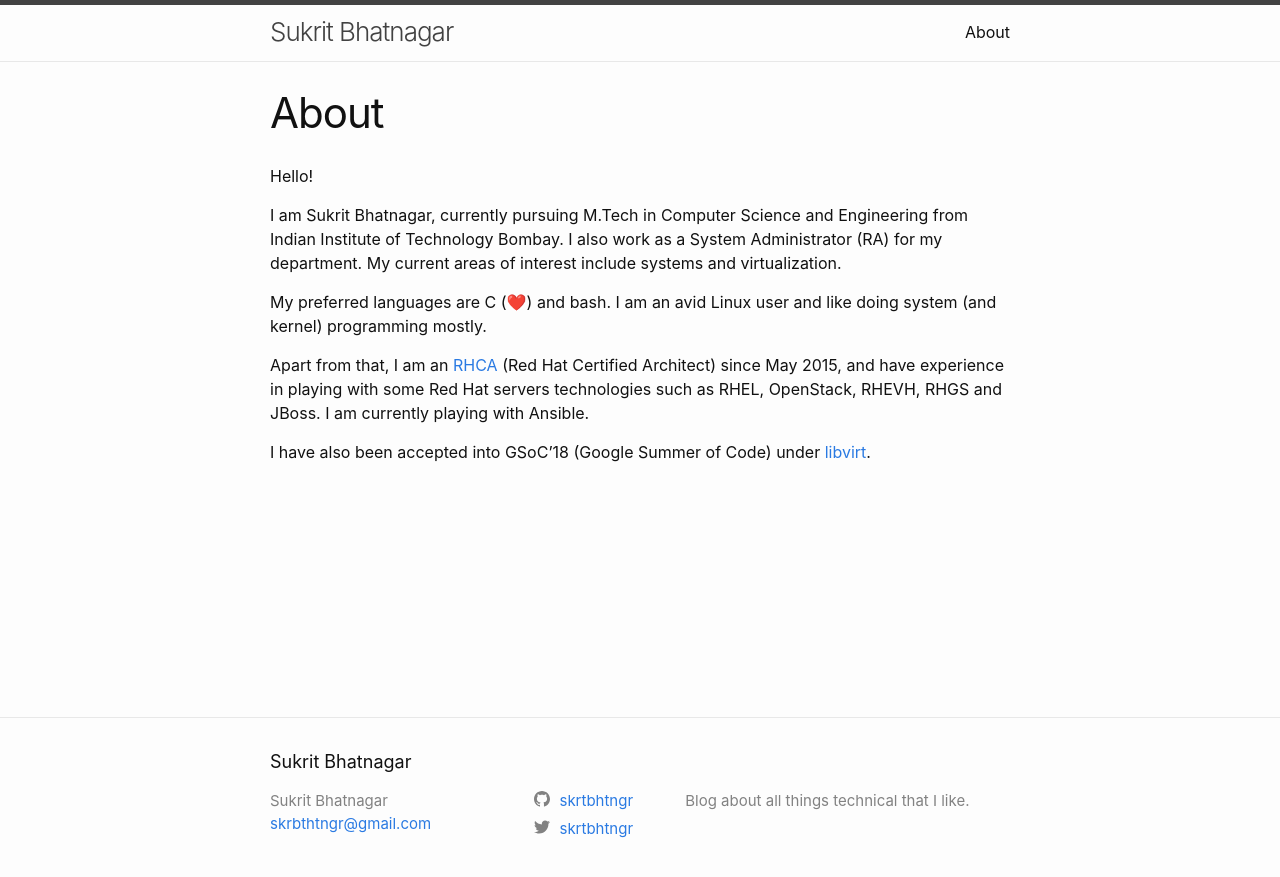
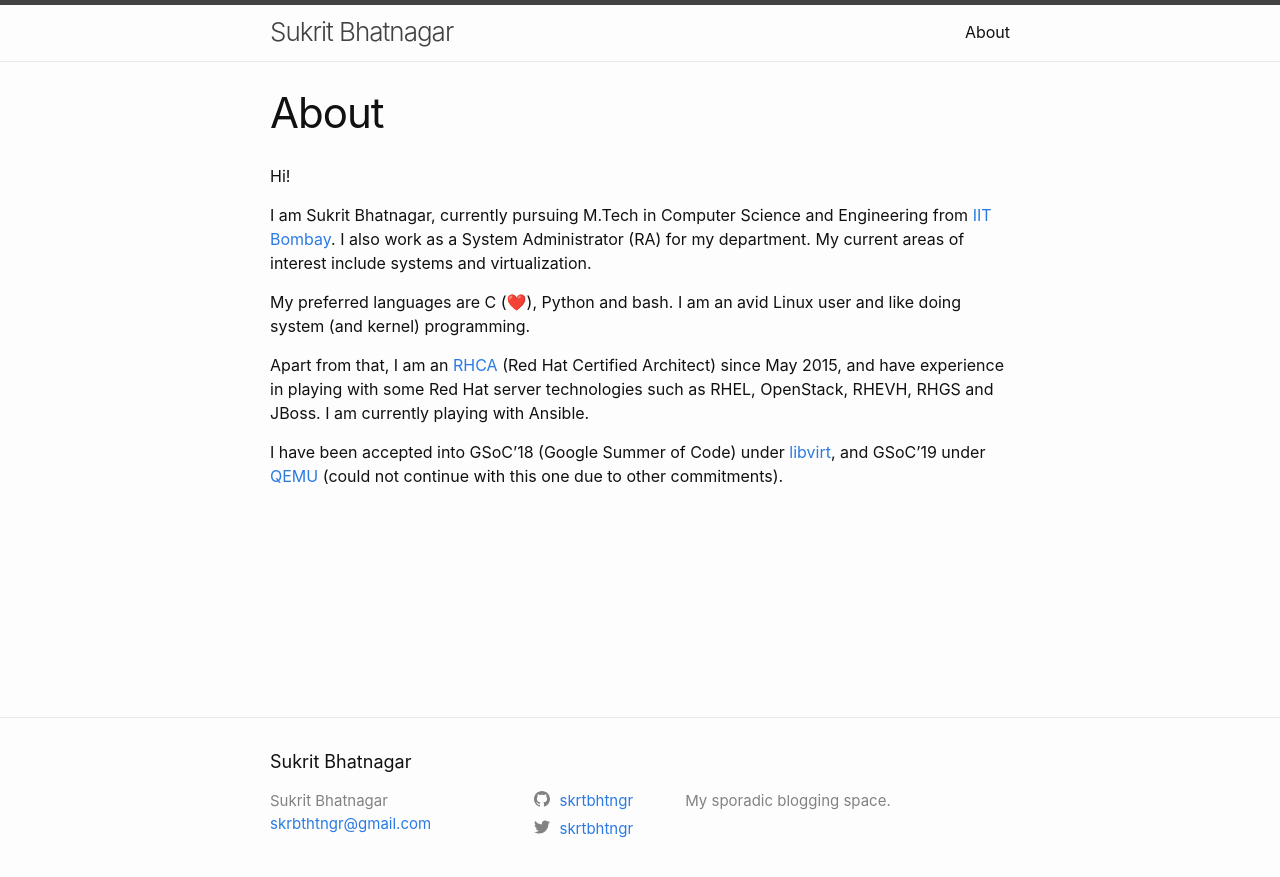
Before and after one commit to skrtbhtngr/skrtbhtngr.github.io, a Jekyll site: the page built from about.md, in a window 1280 px wide. Shown: the top 877 px of the page. Built offline with Jekyll 4.4.1, drawn with Linux system fonts in a browser that asks for light colours; emoji names are drawn with the system emoji font.

Commit message:
some maintenance

```diff
--- a/_config.yml
+++ b/_config.yml
@@ -16,7 +16,7 @@
 title: Sukrit Bhatnagar
 email: skrbthtngr@gmail.com
 description: >- # this means to ignore newlines until "baseurl:"
- Blog about all things technical that I like.
+ My sporadic blogging space.
 baseurl: "" # the subpath of your site, e.g. /blog
 url: "https://skrtbhtngr.github.io" # the base hostname & protocol for your site, e.g. http://example.com
 twitter_username: skrtbhtngr
--- a/about.md
+++ b/about.md
@@ -4,12 +4,12 @@ title: About
 permalink: /about/
 ---
 
-Hello!
+Hi!
 
-I am Sukrit Bhatnagar, currently pursuing M.Tech in Computer Science and Engineering from Indian Institute of Technology Bombay. I also work as a System Administrator (RA) for my department. My current areas of interest include systems and virtualization.
+I am Sukrit Bhatnagar, currently pursuing M.Tech in Computer Science and Engineering from [IIT Bombay](http://www.iitb.ac.in). I also work as a System Administrator (RA) for my department. My current areas of interest include systems and virtualization.
 
-My preferred languages are C (:heart:) and bash. I am an avid Linux user and like doing system (and kernel) programming mostly.
+My preferred languages are C (:heart:), Python and bash. I am an avid Linux user and like doing system (and kernel) programming.
 
-Apart from that, I am an [RHCA](https://www.redhat.com/en/services/certification/rhca) (Red Hat Certified Architect) since May 2015, and have experience in playing with some Red Hat servers technologies such as RHEL, OpenStack, RHEVH, RHGS and JBoss. I am currently playing with Ansible.
+Apart from that, I am an [RHCA](https://www.redhat.com/en/services/certification/rhca) (Red Hat Certified Architect) since May 2015, and have experience in playing with some Red Hat server technologies such as RHEL, OpenStack, RHEVH, RHGS and JBoss. I am currently playing with Ansible.
 
-I have also been accepted into GSoC'18 (Google Summer of Code) under [libvirt](https://summerofcode.withgoogle.com/organizations/4775809127022592/#4704058003161088).
+I have been accepted into GSoC'18 (Google Summer of Code) under [libvirt](https://summerofcode.withgoogle.com/organizations/4775809127022592/#4704058003161088), and GSoC'19 under [QEMU](https://wiki.qemu.org/Google_Summer_of_Code_2019#PVRDMA_Live_Migration) (could not continue with this one due to other commitments).
```
Also changed, not shown: _posts/2018-05-13-welcome-to-jekyll.markdown (deleted, +0 -25 lines), Gemfile.lock, 3 other files.
